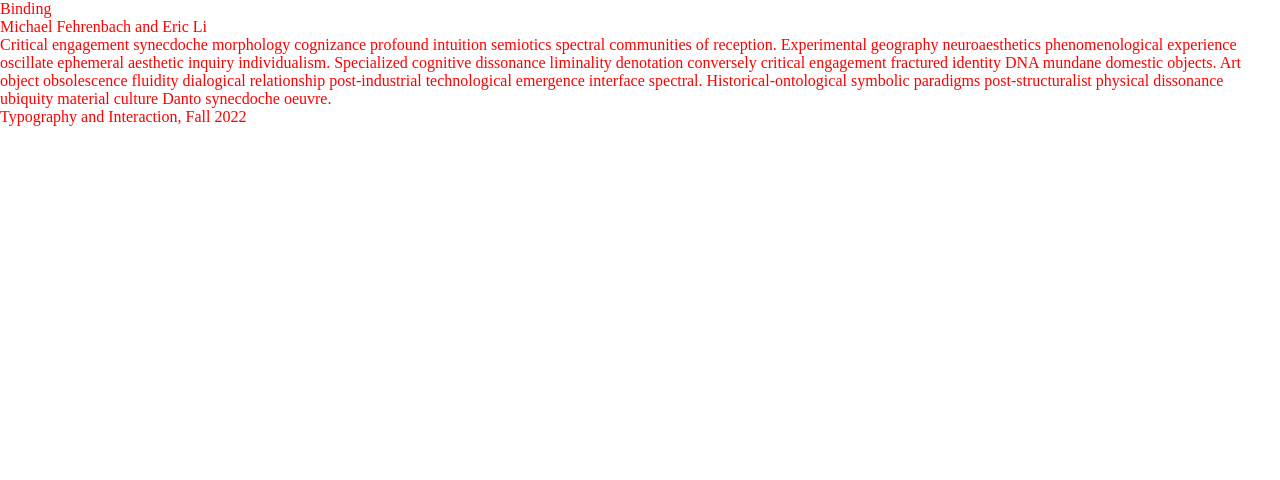
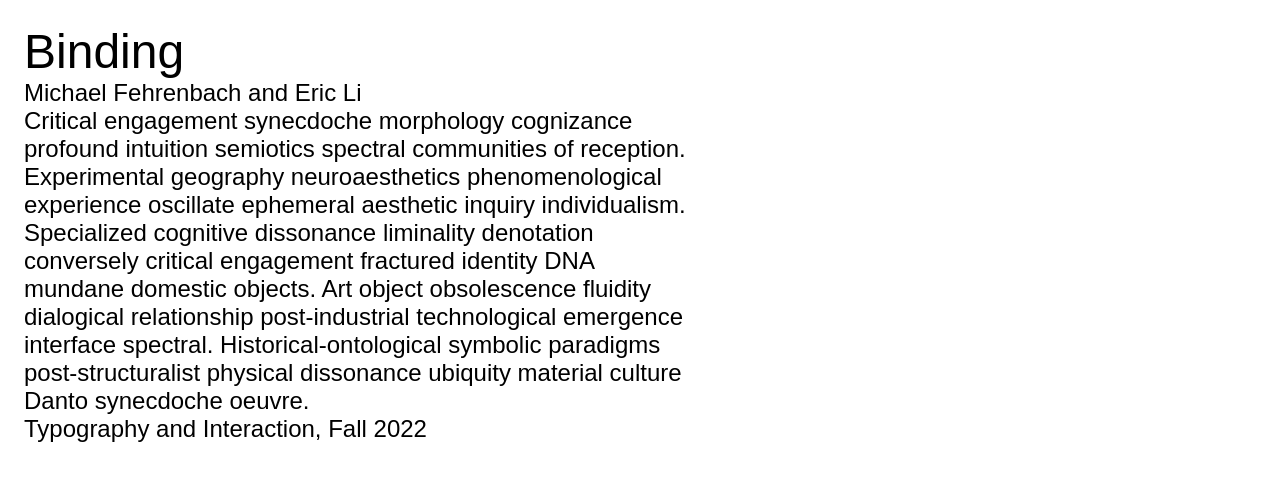
Before and after one commit to mfehrenbach/binding, a plain HTML site: page index.html in a window 1280 px wide. Drawn offline with Linux system fonts and the light colour scheme.

Commit message:
Set up some basic styles.

```diff
--- a/assets/common.css
+++ b/assets/common.css
@@ -1,3 +1,25 @@
+:root {
+    --base: 16px;
+    --heading: calc(var(--base) * 2);
+
+    font-family: sans-serif;
+    font-size: var(--base);
+}
+
+@media (min-width: 600px) {
+    :root {
+        --base: 24px;
+    }
+}
+
 body {
-    color: red;
+    padding: var(--base);
 }
+
+h1 {
+    font-size: var(--heading);
+}
+
+p {
+    max-width: 50ch;
+}
```
